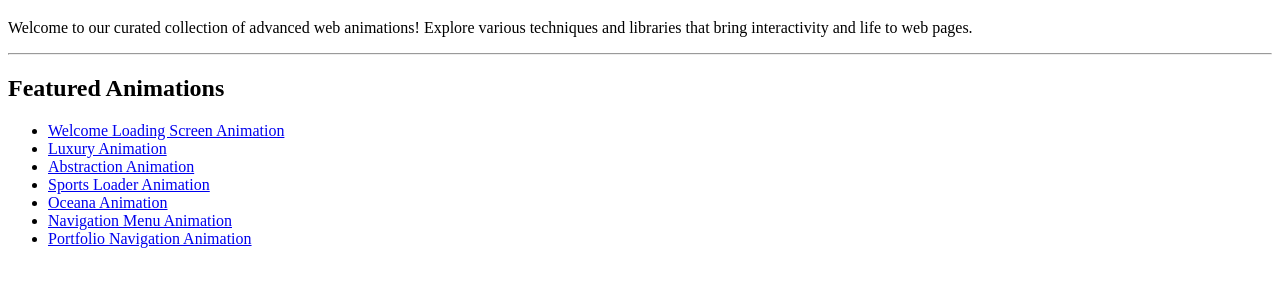
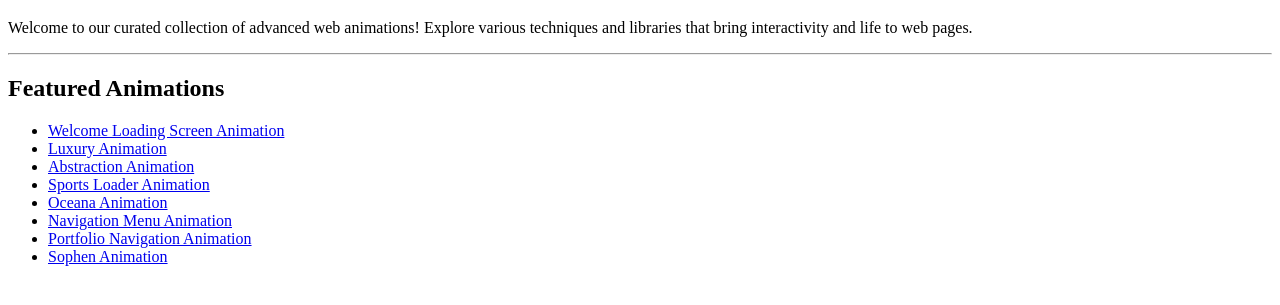
Before and after one commit to Tom-Okafor/advanced-frontends, a plain HTML site: page index.html in a window 1280 px wide. Shown: the part 61-366 px from the top of the page. Drawn offline with Linux system fonts and the light colour scheme.

Commit message:
feat: add link to sophen animation

```diff
--- a/index.html
+++ b/index.html
@@ -71,6 +71,14 @@
           >Portfolio Navigation Animation</a
         >
       </li>
+      <li>
+        <a
+          href="animations/sophen/index.html"
+          target="_blank"
+          rel="noopener noreferrer"
+          >Sophen Animation</a
+        >
+      </li>
     </ul>
   </body>
 </html>
```
